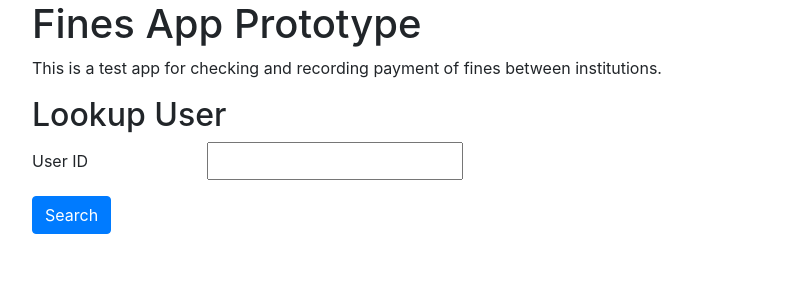
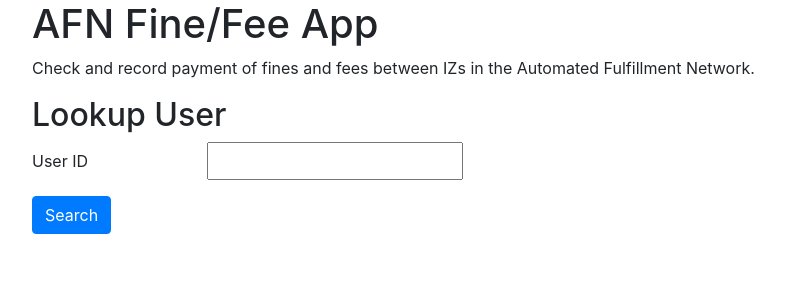
Before and after one commit to WRLC/alma-fines, a Flask app: template templates/index.html in a window 1280 px wide. Shown: the part 56-356 px from the top of the page, without its empty margins (53-838 px from the left). Run offline with Flask 2, Linux system fonts and the light colour scheme; the template is opened without the code that fills it, so the values that code supplies are empty; some libraries are stand-ins or nearby versions.

Commit message:
template review for MVP release

```diff
--- a/fines_app.py
+++ b/fines_app.py
@@ -22,6 +22,7 @@ app.config['USER_RESOURCE'] = 'almaws/v1/users/{}'
 app.config['USERS_RESOURCE'] = 'almaws/v1/users'
 app.config['SHARED_SECRET'] = settings.SHARED_SECRET
 app.config['LOG_FILE'] = settings.LOG_FILE
+app.config['COMMENT_TAG'] = settings.COMMENT_TAG
 
 app.secret_key = app.config['SESSION_KEY']
 
@@ -269,7 +270,7 @@ def _pay_single_fee(inst, collecting_inst, link, amount):
               'op' : 'pay',
               'method' : 'ONLINE',
               'amount' : amount,
-              'comment' : 'wrlcfinesapp {}'.format(collecting_inst)
+              'comment' : '{} {}'.format(app.config['COMMENT_TAG'], collecting_inst)
              }
     response = _alma_post(link, api_key, params=params)
     return response
--- a/templates/index.html
+++ b/templates/index.html
@@ -1,8 +1,8 @@
 {% extends 'base.html' %}
 
 {% block content %}
-    <h1>Fines App Prototype</h1>
-    <p>This is a test app for checking and recording payment of fines between institutions.</p>
+    <h1>AFN Fine/Fee App</h1>
+    <p>Check and record payment of fines and fees between IZs in the Automated Fulfillment Network.</p>
     <h2>Lookup User</h2>
     <div id="lookup-form-div">
         <form id="lookup-user" action="{{ url_for('show_fines') }}" method="post">
--- a/templates/login.html
+++ b/templates/login.html
@@ -1,7 +1,7 @@
 {% extends 'base.html' %}
 
 {% block content %}
-    <h1>Fines App Prototype</h1>
+    <h1>AFN Fine/Fee App</h1>
     <form name="login-form" method="get" onsubmit="return submitLogin()">
     <div class="form-group row">
     <label for="user-name" class="col-sm-2 col-form-label">Login At</label>
--- a/templates/payment.html
+++ b/templates/payment.html
@@ -1,8 +1,8 @@
 {% extends 'base.html' %}
 
 {% block content %}
-    <h1>Fines App Prototype: Payment</h1>
-    <p>This is a test app for checking and recording payment of fines between institutions.</p>
+    <h1>AFN Fine/Fee App: Payment</h1>
+    <p>Check and record payment of fines and fees between IZs in the Automated Fulfillment Network.</p>
     <h2>Payments processed for {{ patron_name }}</h2>
         <div id="printable-area">
             <table class="table">
--- a/templates/user_no_fines.html
+++ b/templates/user_no_fines.html
@@ -1,7 +1,7 @@
 {% extends 'base.html' %}
 
 {% block content %}
-    <h1>Fines App Prototype: User Page</h1>
+    <h1>AFN Fine/Fee App: User Page</h1>
     <p>Lookup a user and show fines at institution</p>
     <h2>No consortium fines found for {{ patron_name }}</h2>
 {% endblock %}
--- a/templates/user_not_found.html
+++ b/templates/user_not_found.html
@@ -1,7 +1,7 @@
 {% extends 'base.html' %}
 
 {% block content %}
-    <h1>Fines App Prototype</h1>
+    <h1>AFN Fine/Fee App</h1>
     <h2>User {{ uid }} not found at {{ inst }}</h2>
     <p>Double check the user ID</p>
 {% endblock %}
```
Also changed, not shown: templates/user_fines.html (+4 -4 lines), README.md, templates/base.html (indentation only), 1 other file. Lines whose indentation alone changed are shown as unchanged.
